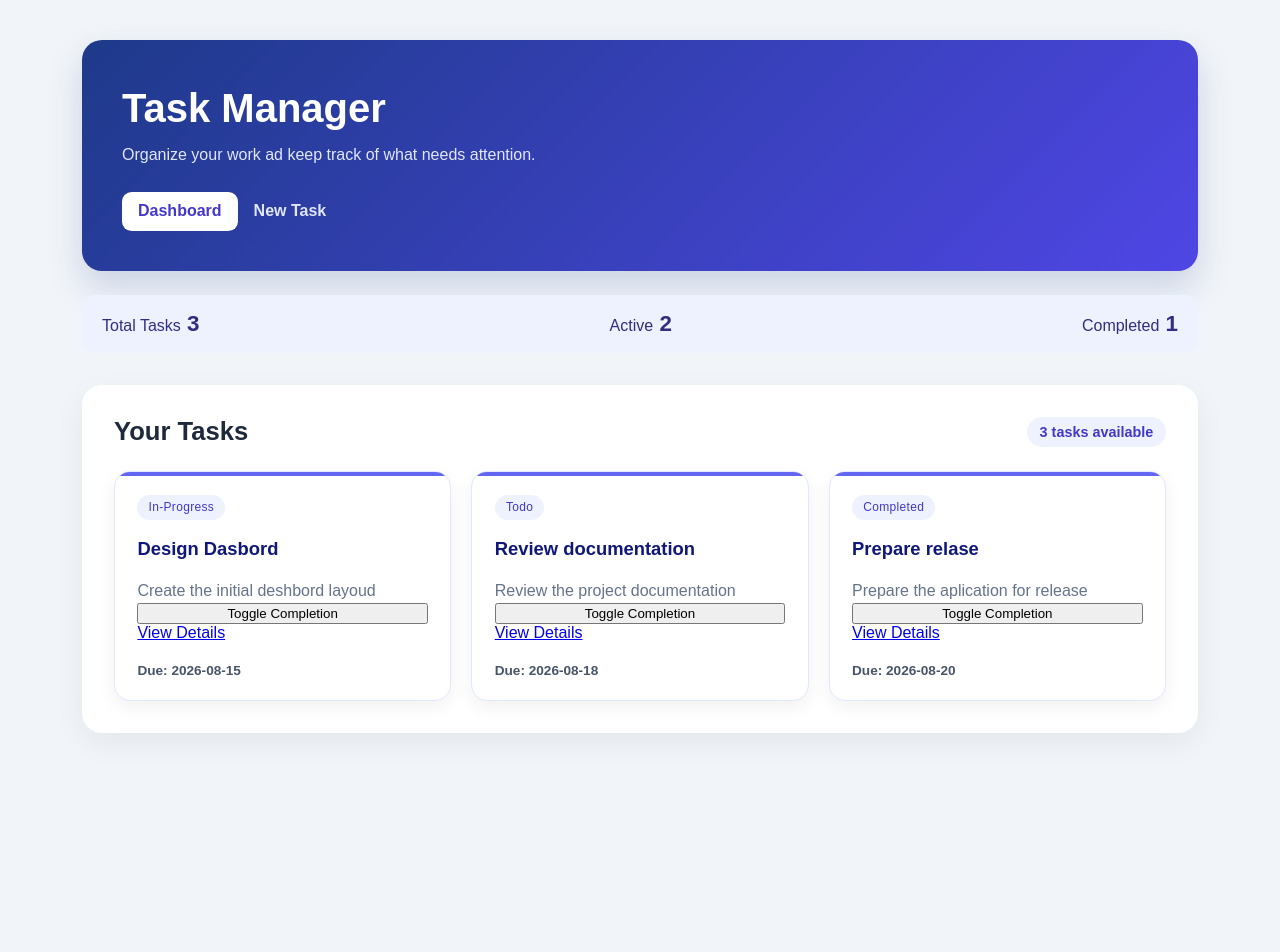
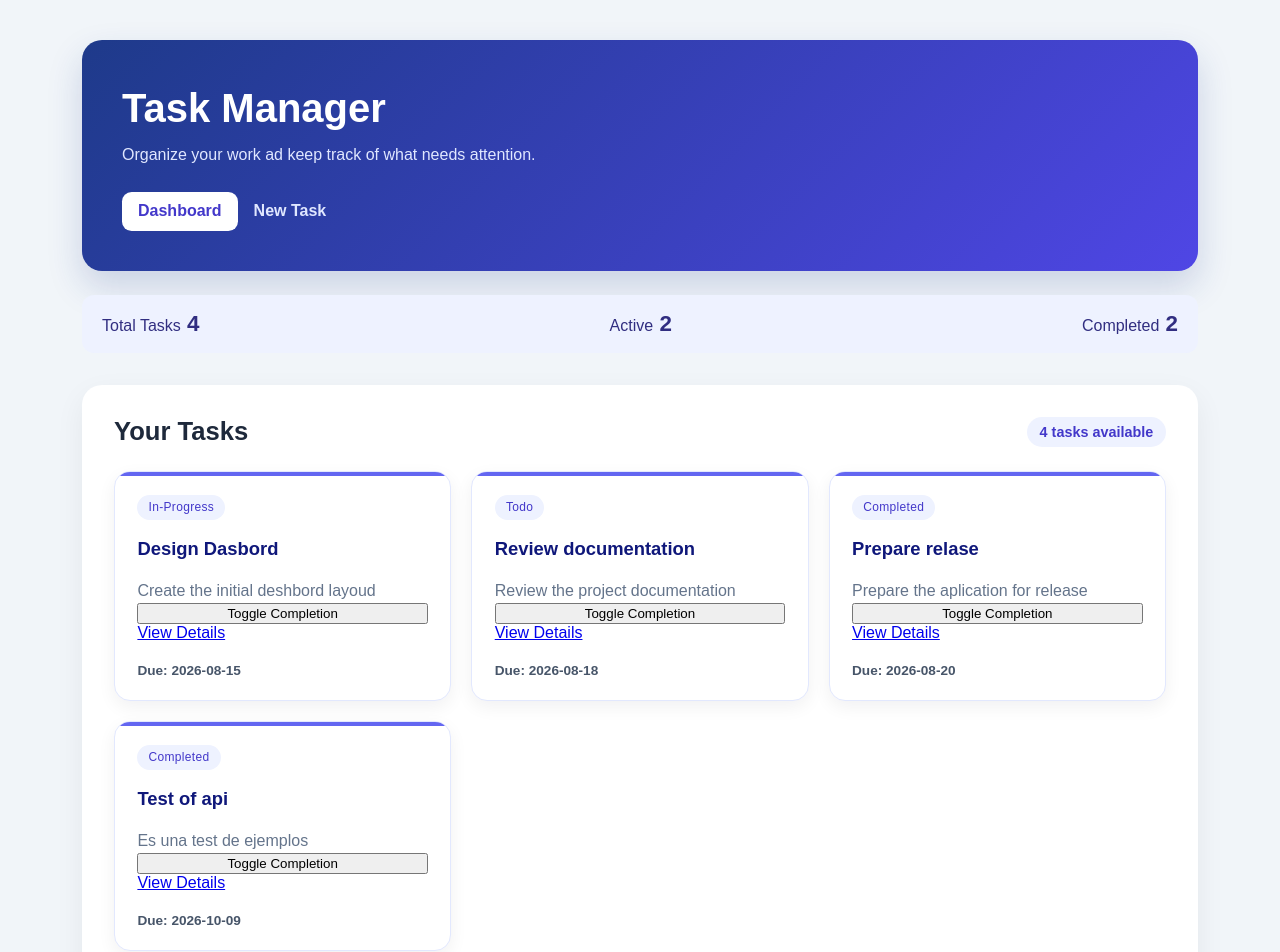
Before and after one commit to ManuelJoseSanchez/TaskManager, an Angular app: page / in a window 1280 px wide. Shown: the top 952 px of the page. Before the commit the page ends 800 px from the top, so only its background shows below. Built offline with nearby package versions, Linux system fonts and the light colour scheme; data requests are answered from the project's data file.

Commit message:
feat: json-server to development dependencies

```diff
--- /dev/null
+++ b/api/db.json
@@ -0,0 +1,33 @@
+{
+  "tasks": [
+    {
+      "id": "1",
+      "title": "Design Dasbord",
+      "description": "Create the initial deshbord  layoud",
+      "status": "in-progress",
+      "dueDate": "2026-08-15"
+    },
+    {
+      "id": "2",
+      "title": "Review documentation",
+      "description": "Review the project documentation",
+      "status": "todo",
+      "dueDate": "2026-08-18"
+    },
+    {
+      "id": "3",
+      "title": "Prepare relase",
+      "description": "Prepare the aplication for release",
+      "status": "completed",
+      "dueDate": "2026-08-20"
+    },
+    {
+      "title": "Test of api",
+      "description": "Es una test de ejemplos",
+      "status": "completed",
+      "dueDate": "2026-10-09",
+      "id": "GaYwwCqbVCA"
+    }
+  ],
+  "$schema": "./node_modules/json-server/schema.json"
+}
--- a/package.json
+++ b/package.json
@@ -25,6 +25,7 @@
     "@angular/cli": "^22.1.6",
     "@angular/compiler-cli": "^22.1.0",
     "jsdom": "^28.0.0",
+    "json-server": "^1.0.0-beta.15",
     "prettier": "^3.8.1",
     "typescript": "~6.0.2",
     "vitest": "^4.0.8"
--- a/src/app/app.config.ts
+++ b/src/app/app.config.ts
@@ -1,10 +1,11 @@
 import { ApplicationConfig, provideBrowserGlobalErrorListeners } from '@angular/core';
 import { provideRouter } from '@angular/router';
 import { routes } from './app.routes';
-
+import { provideHttpClient } from '@angular/common/http';
 export const appConfig: ApplicationConfig = {
   providers: [
     provideBrowserGlobalErrorListeners(),
-    provideRouter(routes)
+    provideRouter(routes),
+    provideHttpClient()
   ]
 };
--- a/src/app/services/task-service.ts
+++ b/src/app/services/task-service.ts
@@ -1,31 +1,13 @@
-import { Service, computed, signal } from '@angular/core';
+import { Service, computed, signal, inject } from '@angular/core';
 import { Task } from '../modeels/task';
+import { HttpClient } from '@angular/common/http';
 
 @Service()
 export class TaskService {
-    protected readonly tasksState = signal<Task[]>([
-        {
-          id:1,
-          title:'Design Dasbord',
-          description:'Create the initial deshbord  layoud',
-          status:'in-progress',
-          dueDate:'2026-08-15'
-        },
-        {
-          id:2,
-          title:'Review documentation',
-          description:'Review the project documentation',
-          status:'todo',
-          dueDate:'2026-08-18'
-        },
-        {
-          id:3,
-          title:'Prepare relase',
-          description:'Prepare the aplication for release',
-          status:'completed',
-          dueDate:'2026-08-20'
-        }
-      ]);
+    protected readonly tasksState = signal<Task[]>([]);
+
+  protected readonly http = inject(HttpClient);
+  private readonly apiUrl = 'http://localhost:3000/tasks';
 
   public readonly tasks   = this.tasksState.asReadonly();
   public readonly taskCount = computed(()=> this.tasksState().length);
@@ -34,26 +16,27 @@ export class TaskService {
 
   public readonly activeCount = computed(()=> this.tasksState().filter(task => task.status !== 'completed').length);
 
- public toggleTaskCompletion(taskId: number): void {
-  this.tasksState.update((tasks)=>
-    tasks.map((task)=>
-    task.id === taskId
-  ?{
-    ...task,
-    status: task.status === 'completed' ? 'todo':'completed'
-  }
-  : task
-  ))
+  public constructor(){
+    this.loadTasks();
   }
 
-public addTask(task:Omit<Task,'id'>): void{
-  this.tasksState.update((tasks)=>[
-    ...tasks,
-    {
-      ...task,
-      id: Date.now()
+  public toggleTaskCompletion(taskId: number): void {
+    const task = this.getTaskById(taskId);
+    if(!task) return;
+
+    const newStatus: 'todo' | 'in-progress' | 'completed' = task.status === 'completed' ? 'todo' : 'completed';
+
+    this.http.patch<Task>(`${this.apiUrl}/${taskId}`, { status: newStatus }).subscribe((updatedTask) => {
+      this.tasksState.update((tasks) =>
+        tasks.map((t) => (t.id === taskId ? updatedTask : t))
+      );
+    });
   }
-  ]);
+
+  public addTask(task: Omit<Task,'id'>): void{
+    this.http.post<Task>(this.apiUrl, task).subscribe((newTask)=>{
+      this.tasksState.update((tasks)=> [...tasks, newTask]);
+    });
   }
 
   public getTaskById(taskId:number): Task | undefined{
@@ -61,4 +44,10 @@ public getTaskById(taskId:number): Task | undefined{
   }
 
   public readonly canCreateTask = computed(()=> this.tasksState().length < 5);
+
+  public loadTasks(): void {
+    this.http.get<Task[]>(this.apiUrl).subscribe((tasks)=>{
+      this.tasksState.set(tasks);
+    });
   }
+}
```
Also changed, not shown: 1 other file (tests, documents, lock files or other folders). Lines whose indentation alone changed are shown as unchanged.
